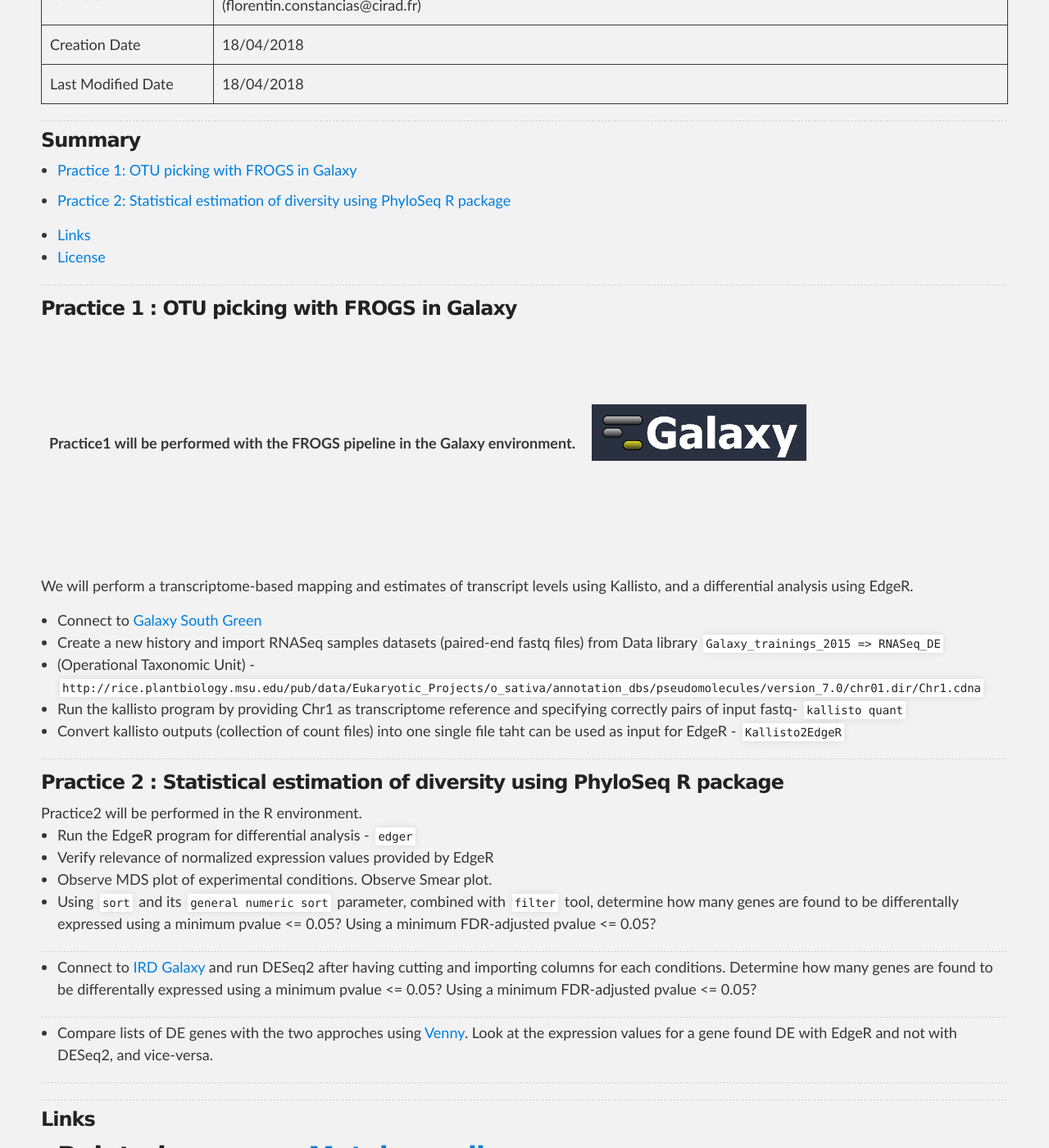
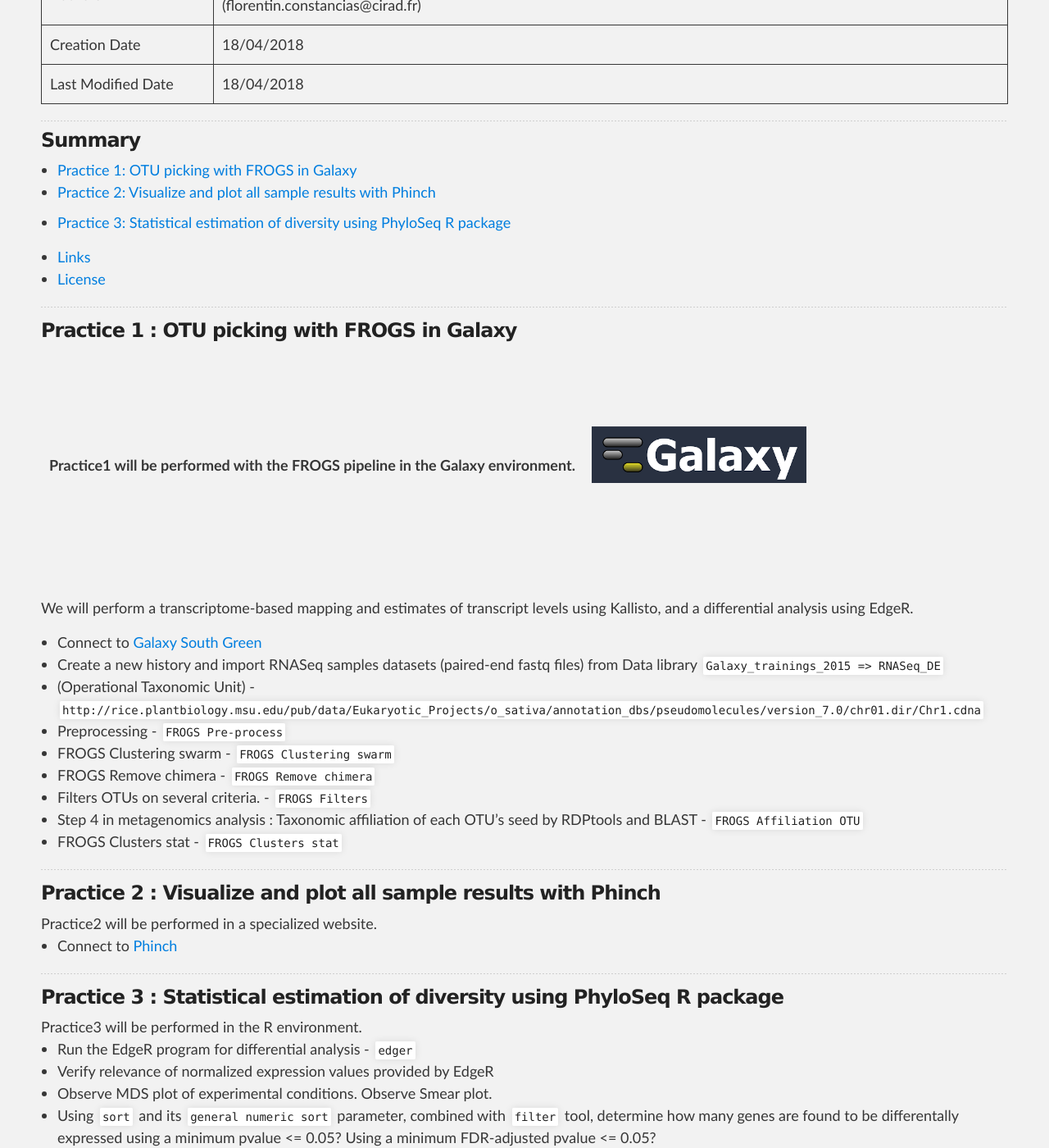
Before and after one commit to SouthGreenPlatform/trainings, a Jekyll site: the page built from _pages/linux/metabarcoding_practices.md, in a window 1280 px wide and 1400 px high, scrolled down 443 px. Shown: the whole window at 82% size. Built offline with Jekyll 4.4.1, drawn with Linux system fonts in a browser that asks for light colours; nearby versions of some CDN libraries.

Commit message:
Update metabarcoding_practices.md

```diff
--- a/_pages/linux/metabarcoding_practices.md
+++ b/_pages/linux/metabarcoding_practices.md
@@ -20,7 +20,8 @@ description: Metabarcoding Practice page
 
 <!-- TOC depthFrom:2 depthTo:2 withLinks:1 updateOnSave:1 orderedList:0 -->
 * [Practice 1: OTU picking with FROGS in Galaxy](#practice-1)
-* [Practice 2: Statistical estimation of diversity using PhyloSeq R package](#practice-2)
+* [Practice 2: Visualize and plot all sample results with Phinch](#practice-2)
+* [Practice 3: Statistical estimation of diversity using PhyloSeq R package](#practice-3)
 
 * [Links](#links)
 * [License](#license)
@@ -42,29 +43,32 @@ We will perform a transcriptome-based mapping and estimates of transcript levels
 * Create a new history and import RNASeq samples datasets (paired-end fastq files) from Data library
 `Galaxy_trainings_2015 => RNASeq_DE`
 * (Operational Taxonomic Unit)  - `http://rice.plantbiology.msu.edu/pub/data/Eukaryotic_Projects/o_sativa/annotation_dbs/pseudomolecules/version_7.0/chr01.dir/Chr1.cdna`
-* Run the kallisto program by providing Chr1 as transcriptome reference and specifying correctly pairs of input fastq- `kallisto quant`
-* Convert kallisto outputs (collection of count files) into one single file taht can be used as input for EdgeR - `Kallisto2EdgeR`
+* Preprocessing - `FROGS Pre-process`
+* FROGS Clustering swarm - `FROGS Clustering swarm`
+* FROGS Remove chimera - `FROGS Remove chimera`
+* Filters OTUs on several criteria. - `FROGS Filters`
+* Step 4 in metagenomics analysis : Taxonomic affiliation of each OTU's seed by RDPtools and BLAST - `FROGS Affiliation OTU`
+* FROGS Clusters stat - `FROGS Clusters stat`
+
+-----------------------
+
+
+<a name="practice-2"></a>
+### Practice 2 : Visualize and plot all sample results with Phinch
+<td>Practice2 will be performed in a specialized website.</td>
+* Connect to [Phinch](http://phinch.org/)
+
 
 -----------------------
 
 
 <a name="practice-3"></a>
-### Practice 2 : Statistical estimation of diversity using PhyloSeq R package
-<td>Practice2 will be performed in the R environment.</td>
+### Practice 3 : Statistical estimation of diversity using PhyloSeq R package
+<td>Practice3 will be performed in the R environment.</td>
 * Run the EdgeR program for differential analysis - `edger`
 * Verify relevance of normalized expression values provided by EdgeR
 * Observe MDS plot of experimental conditions. Observe Smear plot.
 * Using `sort` and  its `general numeric sort` parameter, combined with `filter` tool, determine how many genes are found to be differentally expressed using a minimum pvalue <= 0.05? Using a minimum FDR-adjusted pvalue <= 0.05?
-
------------------------
-
-* Connect to [IRD Galaxy](http://bioinfo-inter.ird.fr:8080) and run DESeq2 after having cutting and importing columns for each conditions. Determine how many genes are found to be differentally expressed using a minimum pvalue <= 0.05? Using a minimum FDR-adjusted pvalue <= 0.05?
-
------------------------
-
-* Compare lists of DE genes with the two approches using [Venny](http://bioinfogp.cnb.csic.es/tools/venny/). Look at the expression values for a gene found DE with EdgeR and not with DESeq2, and vice-versa.
-
------------------------
 
 
 -----------------------
```
